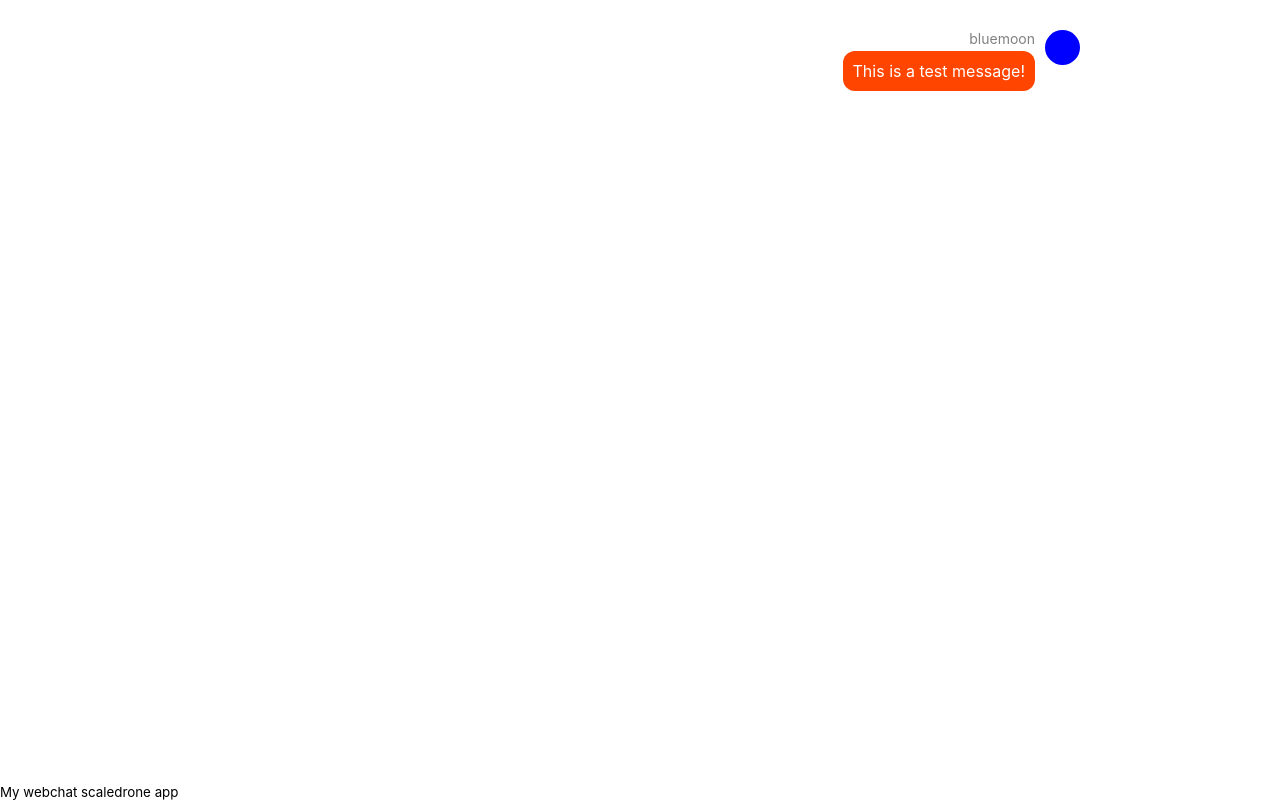
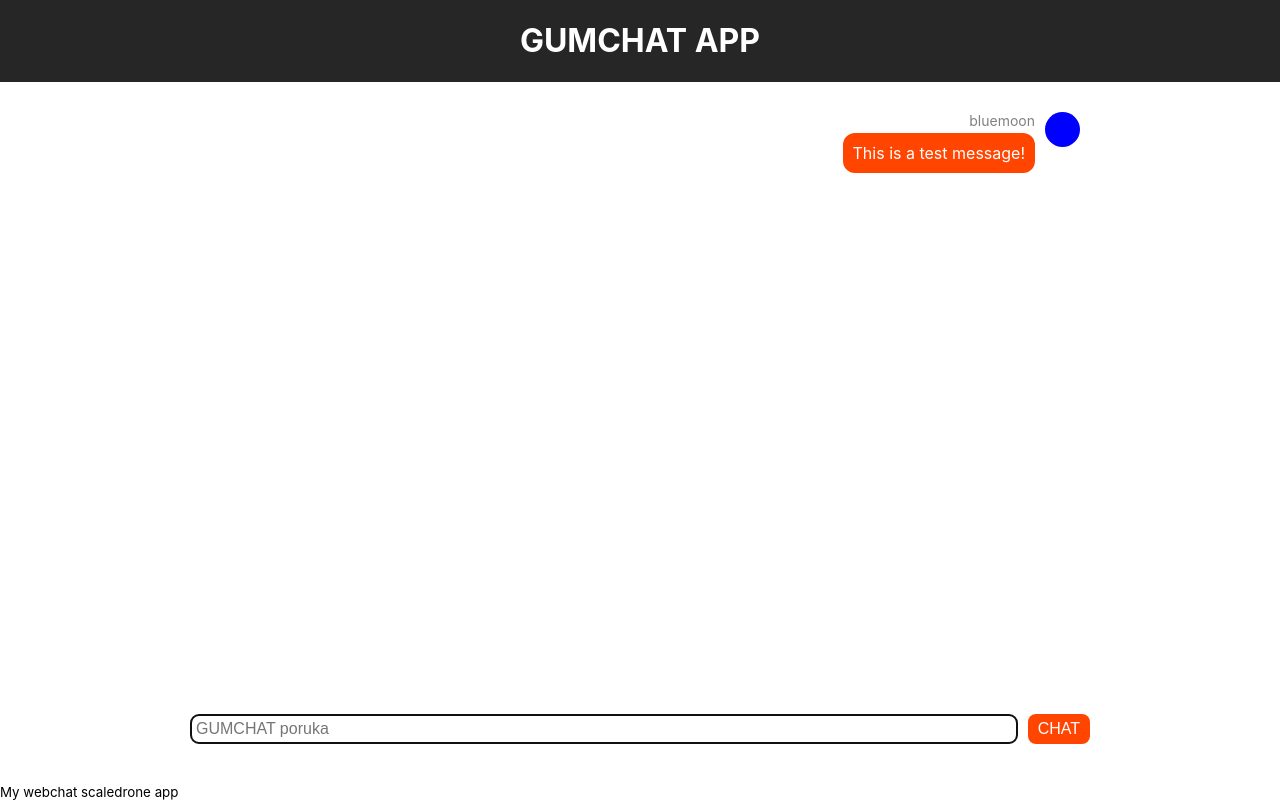
Before and after one commit to valentinovalentino/scaledrone-web-chat-app, a React (Create React App) app: page / in a window 1280 px wide. Built offline with nearby package versions, Linux system fonts and the light colour scheme.

Commit message:
master - added input to render

```diff
--- a/public/index.html
+++ b/public/index.html
@@ -9,6 +9,8 @@
 			name="description"
 			content="Web site created using create-react-app"
 		/>
+		<!--ScaleDrone source-->
+		<!--<script src="https://cdn.scaledrone.com/scaledrone.min.js"></script>-->
 		<link rel="apple-touch-icon" href="%PUBLIC_URL%/logo192.png" />
 		<!--
       manifest.json provides metadata used when your web app is installed on a
--- a/src/App.js
+++ b/src/App.js
@@ -1,7 +1,7 @@
-import "./App.css";
-import Messages from "./Messages";
+import "./App.css"; // stylesheet
+import Messages from "./Messages"; // render messages
 import React, { Component } from "react";
-import Input from "./Input";
+import Input from "./Input"; // render input
 
 // funkcija za dodjelu imena korisniku dodaje ime tako da spoji pridjev, i imenicu iz liste
 function randomName() {
@@ -142,12 +142,29 @@ function randomName() {
 	return adjective + noun;
 }
 
-// funkcija za dodjelu boje, i identifikacijskog boja odabirom hex broja koji se zatim pretvori u string
+// funkcija za dodjelu boje, i identifikacijskog broja odabirom hex broja koji se zatim pretvori u string
 function randomColor() {
 	return "#" + Math.floor(Math.random() * 0xffffff).toString(16);
 }
 
 class App extends Component {
+	// konstruktor klase, Scaledrone hook
+	/*constructor() {
+		super();
+		// globalni window objekt za prikaz Scaledrone instance povezan sa skriptom u html zaglavlju
+		this.drone = new window.Scaledrone("bDsnt3dL2kTUHT3l", {
+			data: this.state.member,
+		});
+		this.drone.on("open", (error) => {
+			if (error) {
+				return console.error(error);
+			}
+			const member = { ...this.state.member };
+			member.id = this.drone.clientId;
+			this.setState({ member });
+		});
+	}*/
+
 	// inicijalizirano stanje
 	state = {
 		messages: [
@@ -158,6 +175,7 @@ class App extends Component {
 					username: "bluemoon",
 				},
 			},
+			// test stanja prikaza poruke
 		],
 		member: {
 			username: randomName(),
@@ -165,13 +183,26 @@ class App extends Component {
 		},
 	};
 
+	onSendMessage = () => {
+		const messages = this.state.messages;
+		messages.push({ text: [], member: this.state.member });
+		this.setState({ messages: messages });
+	};
+
 	render() {
 		return (
 			<div className='App'>
+				{/**div, i klasa za CSS stiliziranje naslova   */}
+				<div className='App-header'>
+					{" "}
+					<h1>GUMCHAT APP</h1>
+				</div>
 				<Messages
 					messages={this.state.messages}
 					currentMember={this.state.member}
 				/>
+				{/* prikaz komponente Input */}
+				<Input onSendMessage={this.onSendMessage} />{" "}
 				<sub>My webchat scaledrone app</sub>
 			</div>
 		);
--- a/src/Input.js
+++ b/src/Input.js
@@ -1,10 +1,41 @@
 import React from "react";
 import { Component } from "react";
 
+// klasna komponenta za prikaz teksta upisane poruke
 class Input extends Component {
 	state = {
 		text: "",
 	};
+
+	//funkcija klasi postavlja tekst akcije, a okida svaki put kad se promijeni unos
+	onChange(e) {
+		this.setState({ text: e.target.value });
+	}
+
+	//funkcija osigurava akciju jednom,  postavlja prvotno stanje, a upravlja isporukom poruke koju prima od app u razgovor
+	onSubmit(e) {
+		e.preventDefault();
+		this.setState({ text: "" });
+		this.props.onSendMessage(this.state.text);
+	}
+
+	render() {
+		return (
+			// forma s poljem za unos teksta i gumbom za poslat tekst u razgovor
+			<div className='Input'>
+				<form onSubmit={(e) => this.onSubmit(e)}>
+					<input
+						onChange={(e) => this.onChange(e)}
+						value={this.state.text}
+						type='text'
+						placeholder='GUMCHAT poruka'
+						autoFocus='true'
+					/>
+					<button>CHAT</button>
+				</form>
+			</div>
+		);
+	}
 }
 
 export default Input;
--- a/src/Messages.js
+++ b/src/Messages.js
@@ -5,7 +5,7 @@ import React from "react";
 class Messages extends Component {
 	// funkcija za poruku
 	render() {
-		//varjabla mapa poruka koje proslijedimo
+		//varijabla mapa poruka koje proslijedimo
 		const { messages } = this.props;
 		return (
 			//lista poruka koje stvaramo u mapu
@@ -25,9 +25,14 @@ class Messages extends Component {
 			: "Messages-message";
 		return (
 			<li className={className}>
-				<span className='avatar' style={{ backgroundColor: member.color }} />
+				<span
+					className='avatar'
+					style={{ backgroundColor: member /*.clientData*/.color }}
+				/>{" "}
+				{/* scaledrone clientData sidro za boju korisnika */}
 				<div className='Message-content'>
-					<div className='username'>{member.username}</div>
+					<div className='username'>{member /*.clientData*/.username}</div>{" "}
+					{/* scaledrone clientData sidro na korisnikovo ime */}
 					<div className='text'>{text}</div>
 				</div>
 			</li>
```
Also changed, not shown: src/reportWebVitals.js (deleted, +0 -13 lines), src/setupTests.js (deleted, +0 -5 lines), src/logo.svg (deleted), 1 other file (tests, documents, lock files or other folders). Lines whose indentation alone changed are shown as unchanged.
